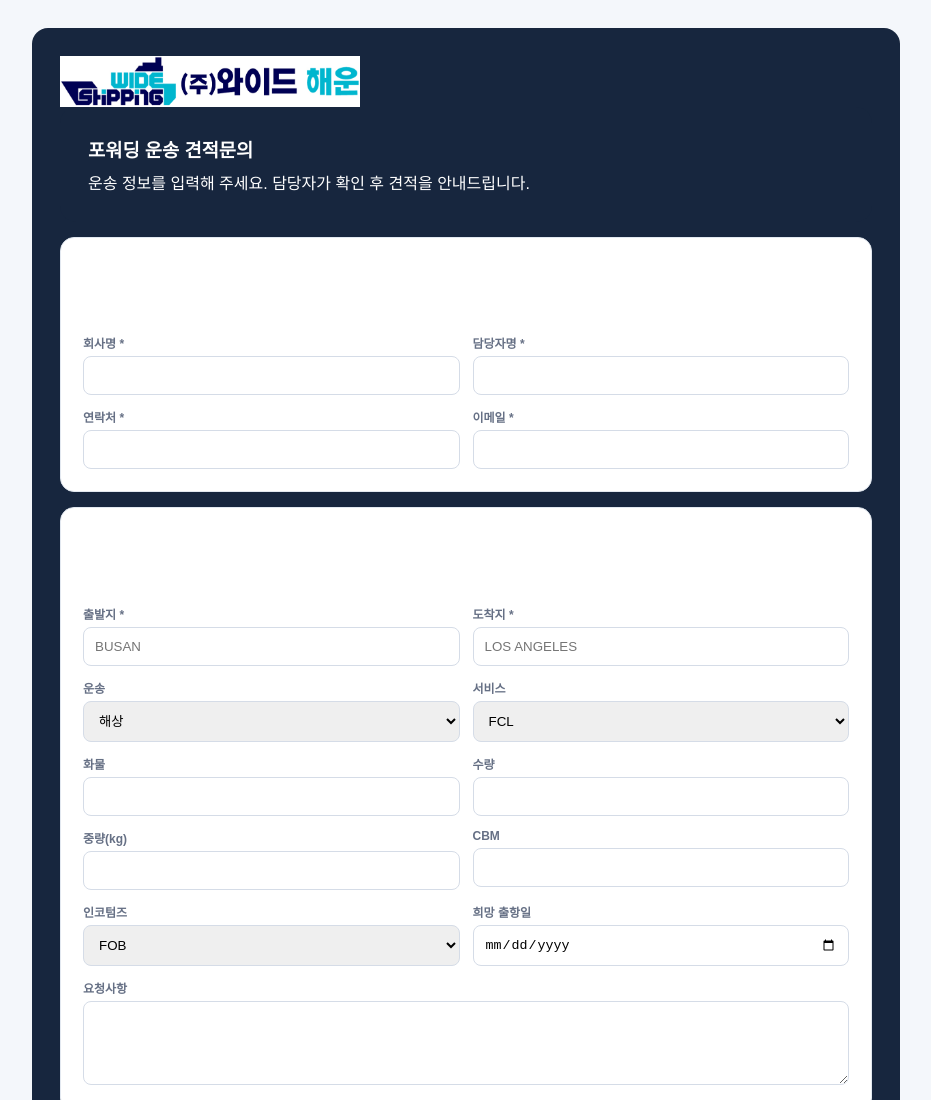
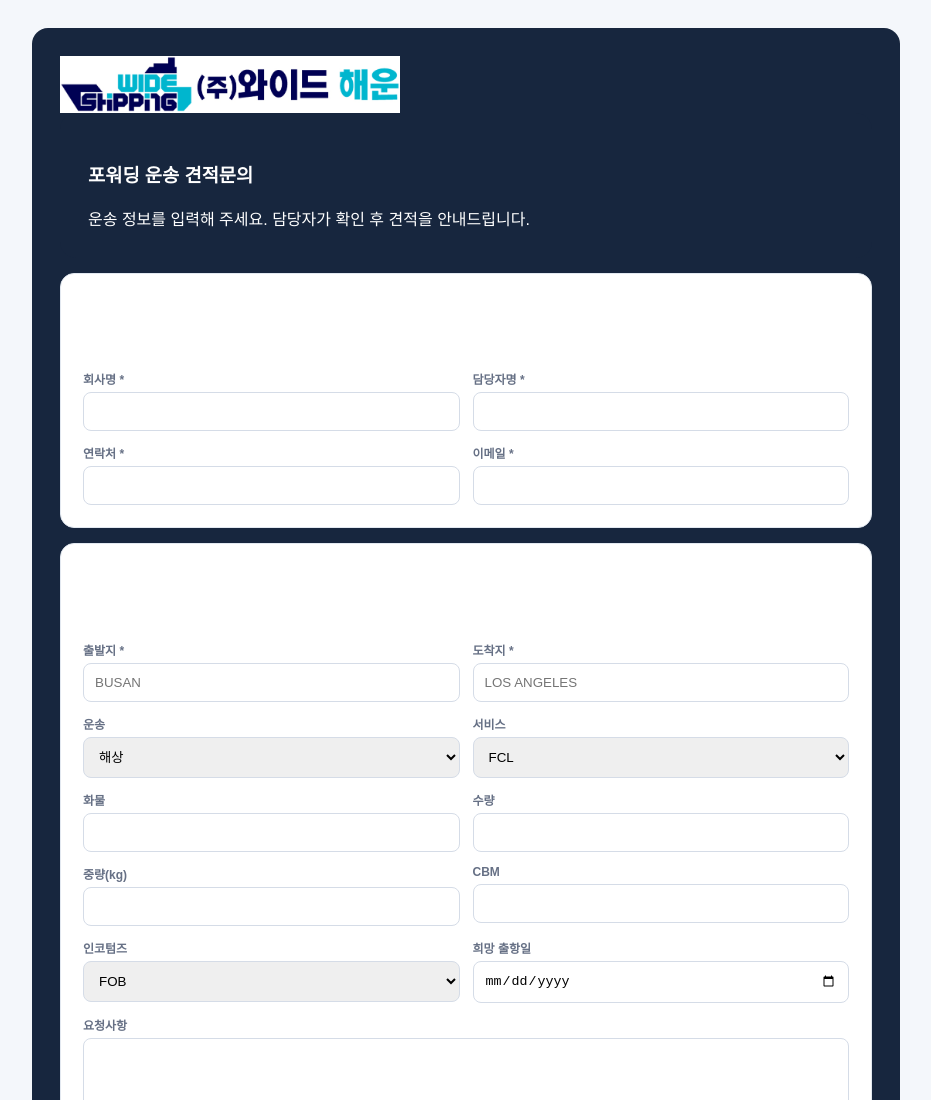
Before and after one commit to WIDESP/forwarding-quote, a website: page public/index.html in a window 1280 px wide. Shown: the top 1100 px of the page, without its empty margins (174-1105 px from the left). Drawn offline with Linux system fonts and the light colour scheme; no server answers.

Commit message:
Update styles for brand and hero sections in HTML

```diff
--- a/public/index.html
+++ b/public/index.html
@@ -3,17 +3,22 @@
 <title>포워딩 견적문의</title><style>
 *{box-sizing:border-box}body{margin:0;background:#f4f7fb;color:#172033;font-family:Arial,"Noto Sans KR",sans-serif}
 .wrap{max-width:900px;margin:auto;padding:28px 16px}..brand{
-  margin-bottom:12px;
-  padding:4px 8px;
+  margin:0 0 18px 0;
+  padding:0;
+  line-height:0;
 }
 
 .brand img{
   display:block;
-  width:300px;
-  max-width:70%;
+  width:340px;
   height:auto;
 }
-.hero{background:#17263e;color:#fff;padding:28px;border-radius:16px}.hero h1{margin:0 0 8px}.panel{background:#fff;margin-top:15px;padding:22px;border-radius:14px;border:1px solid #e2e8f0}.grid{display:grid;grid-template-columns:1fr 1fr;gap:13px}.full{grid-column:1/-1}label{display:block;font-size:12px;font-weight:800;color:#667085;margin-bottom:5px}input,select,textarea{width:100%;padding:11px;border:1px solid #d5dce7;border-radius:8px}textarea{resize:vertical}.btn{border:0;border-radius:8px;padding:12px 16px;font-weight:800;cursor:pointer}.primary{background:#315bb5;color:#fff}.row{display:flex;justify-content:flex-end;margin-top:16px}.notice{background:#f2f6ff;padding:11px;border-radius:8px;font-size:13px;color:#31518f}.success{text-align:center;padding:35px}.code{font-size:25px;color:#315bb5;font-weight:900;margin:12px}@media(max-width:700px){.grid{grid-template-columns:1fr}.full{grid-column:auto}}
+.hero{background:#17263e;color:#fff;padding:28px;border-radius:16px}.hero{
+  background:#17263e;
+  color:#fff;
+  padding:28px;
+  border-radius:16px;
+}.panel{background:#fff;margin-top:15px;padding:22px;border-radius:14px;border:1px solid #e2e8f0}.grid{display:grid;grid-template-columns:1fr 1fr;gap:13px}.full{grid-column:1/-1}label{display:block;font-size:12px;font-weight:800;color:#667085;margin-bottom:5px}input,select,textarea{width:100%;padding:11px;border:1px solid #d5dce7;border-radius:8px}textarea{resize:vertical}.btn{border:0;border-radius:8px;padding:12px 16px;font-weight:800;cursor:pointer}.primary{background:#315bb5;color:#fff}.row{display:flex;justify-content:flex-end;margin-top:16px}.notice{background:#f2f6ff;padding:11px;border-radius:8px;font-size:13px;color:#31518f}.success{text-align:center;padding:35px}.code{font-size:25px;color:#315bb5;font-weight:900;margin:12px}@media(max-width:700px){.grid{grid-template-columns:1fr}.full{grid-column:auto}}
 </style></head><body><main class="wrap"><section id="form">
   <div class="hero">
     <div class="brand">
```
